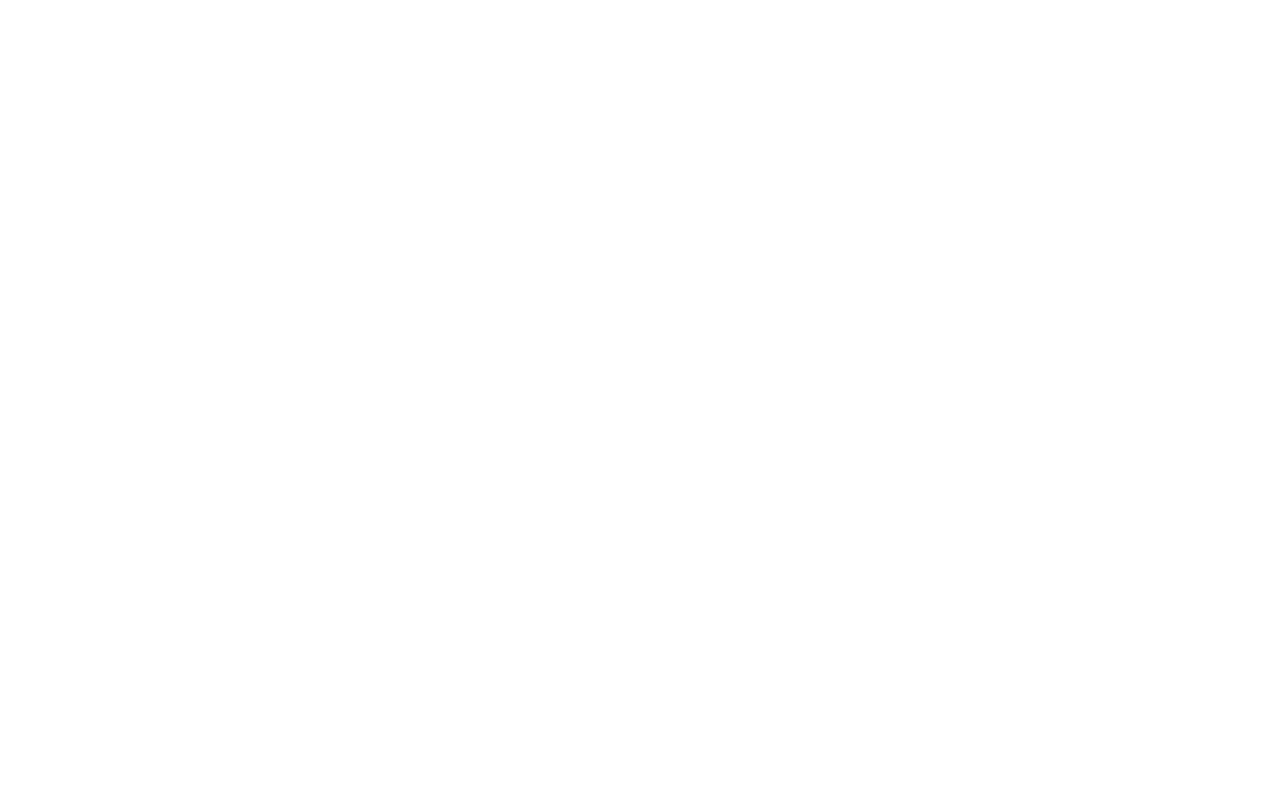
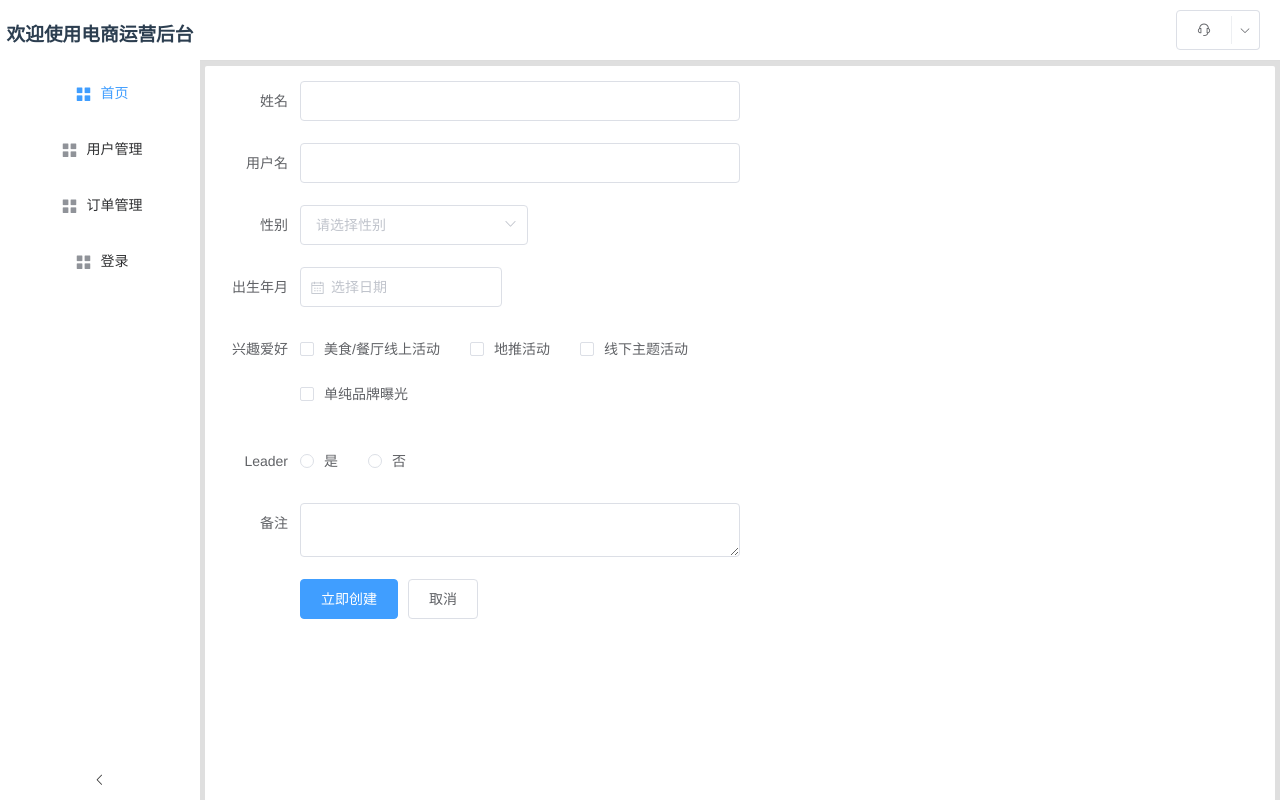
Before and after one commit to taosin/vue-mall-admin, a Vue app: page /user/add in a window 1280 px wide. Built offline with nearby package versions, Linux system fonts and the light colour scheme.

Commit message:
add user-add.vue

```diff
--- a/src/router/routers.js
+++ b/src/router/routers.js
@@ -35,7 +35,12 @@
                 path: '/user/list',
                 component: () => import('@/views/user/list.vue'),
                 meta: { title: '用户列表', icon: 'user-list' }
-            }
+            }, {
+                name: 'user-add',
+                path: '/user/add',
+                component: () => import('@/views/user/add.vue'),
+                meta: { title: '新增用户', icon: 'user-list' }
+            },
         ]
     }, {
         name: 'order',
--- /dev/null
+++ b/src/views/user/add.vue
@@ -0,0 +1,73 @@
+<template>
+<div class="view">
+    <el-row>
+        <el-col :span="12">
+            <el-form ref="form" :model="form" label-width="80px">
+                <el-form-item label="姓名">
+                    <el-input v-model="form.name"></el-input>
+                </el-form-item>
+                <el-form-item label="用户名">
+                    <el-input v-model="form.name"></el-input>
+                </el-form-item>
+                <el-form-item label="性别">
+                    <el-select v-model="form.region" placeholder="请选择性别">
+                        <el-option label="男" value="male"></el-option>
+                        <el-option label="女" value="famale"></el-option>
+                    </el-select>
+                </el-form-item>
+                <el-form-item label="出生年月">
+                    <el-col :span="11">
+                        <el-date-picker type="date" placeholder="选择日期" v-model="form.date1" style="width: 100%;"></el-date-picker>
+                    </el-col>
+                </el-form-item>
+                <el-form-item label="兴趣爱好">
+                    <el-checkbox-group v-model="form.type">
+                        <el-checkbox label="美食/餐厅线上活动" name="type"></el-checkbox>
+                        <el-checkbox label="地推活动" name="type"></el-checkbox>
+                        <el-checkbox label="线下主题活动" name="type"></el-checkbox>
+                        <el-checkbox label="单纯品牌曝光" name="type"></el-checkbox>
+                    </el-checkbox-group>
+                </el-form-item>
+                <el-form-item label="Leader">
+                    <el-radio-group v-model="form.resource">
+                        <el-radio label="是"></el-radio>
+                        <el-radio label="否"></el-radio>
+                    </el-radio-group>
+                </el-form-item>
+                <el-form-item label="备注">
+                    <el-input type="textarea" v-model="form.desc"></el-input>
+                </el-form-item>
+                <el-form-item>
+                    <el-button type="primary" @click="onSubmit">立即创建</el-button>
+                    <el-button>取消</el-button>
+                </el-form-item>
+            </el-form>
+        </el-col>
+    </el-row>
+</div>
+</template>
+
+<script>
+export default {
+    data() {
+        return {
+            form: {
+                name: '',
+                region: '',
+                date1: '',
+                date2: '',
+                delivery: false,
+                type: [],
+                resource: '',
+                desc: ''
+            }
+        }
+    },
+    methods: {
+        onSubmit() {
+            console.log('submit!');
+            this.$router.go(-1)
+        }
+    }
+}
+</script>
--- a/src/views/user/list.vue
+++ b/src/views/user/list.vue
@@ -28,7 +28,7 @@
     </div>
     <div class="btn-list">
         <el-button type="danger" @click="onSubmit" size="small">批量删除</el-button>
-        <el-button type="primary" @click="onSubmit" size="small">新增</el-button>
+        <el-button type="primary" @click="gotoUrl('/user/add')" size="small">新增</el-button>
     </div>
     <div class="tab-bar">
       <el-tabs v-model="activeName" @tab-click="handleClick">
@@ -100,6 +100,9 @@
   methods: {
     handleClick(tab, event) {
       console.log(tab, event);
+    },
+    gotoUrl(url) {
+      this.$router.push({path: url})
     }
   }
 };
```
